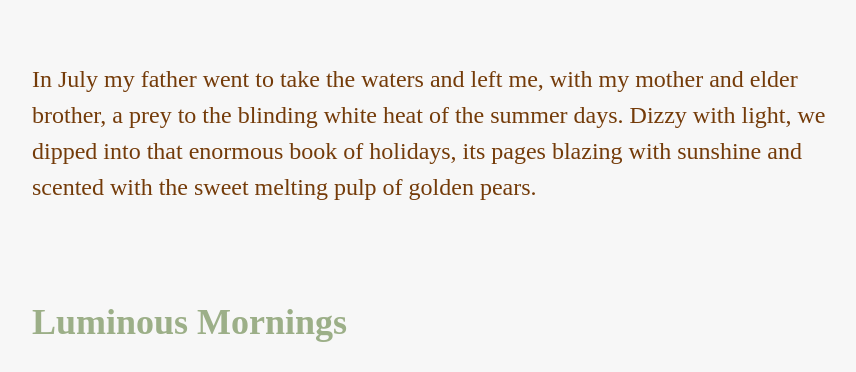
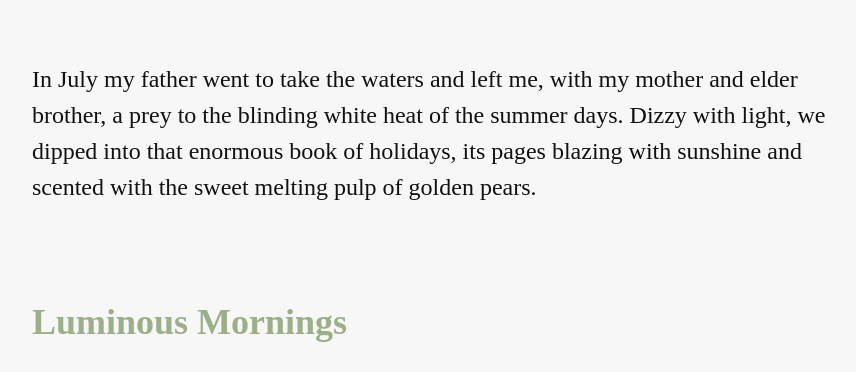
Before and after one commit to meganmcgarrity/crocodiles, a plain HTML site: page index-2.html in a window 1280 px wide. Shown: the part 408-780 px from the top of the page, without its empty margins (208-1064 px from the left). Drawn offline with Linux system fonts and the light colour scheme; a web font is replaced by a local one.

```diff
--- a/css/style.css
+++ b/css/style.css
@@ -44,7 +44,7 @@ header p {
     font-family: "Averia Serif Libre", serif;
     font-size: 1.5rem;
     font-weight: 300;
-    color: #743B09;
+    color: #111111;
 }
 
 p, blockquote {
```
